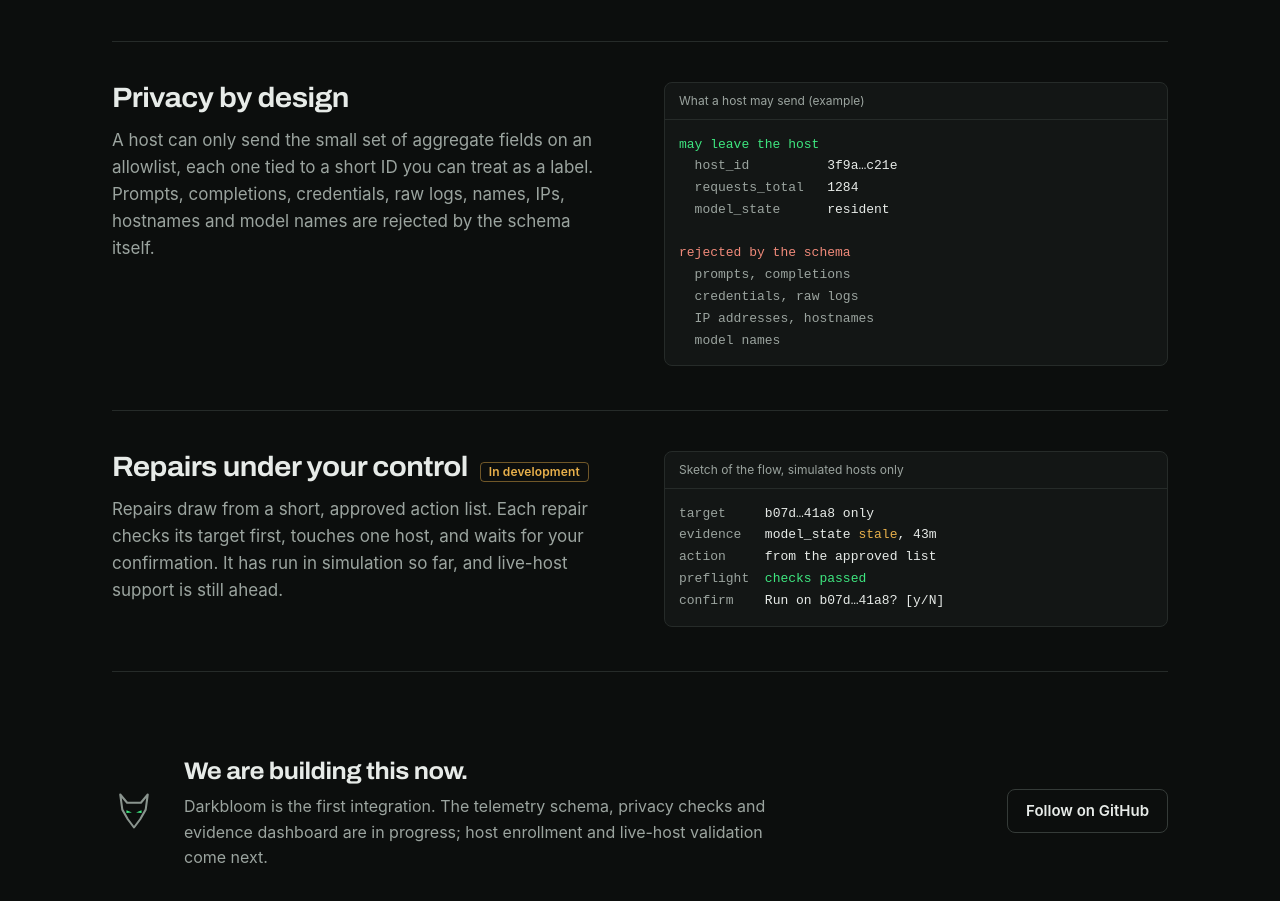
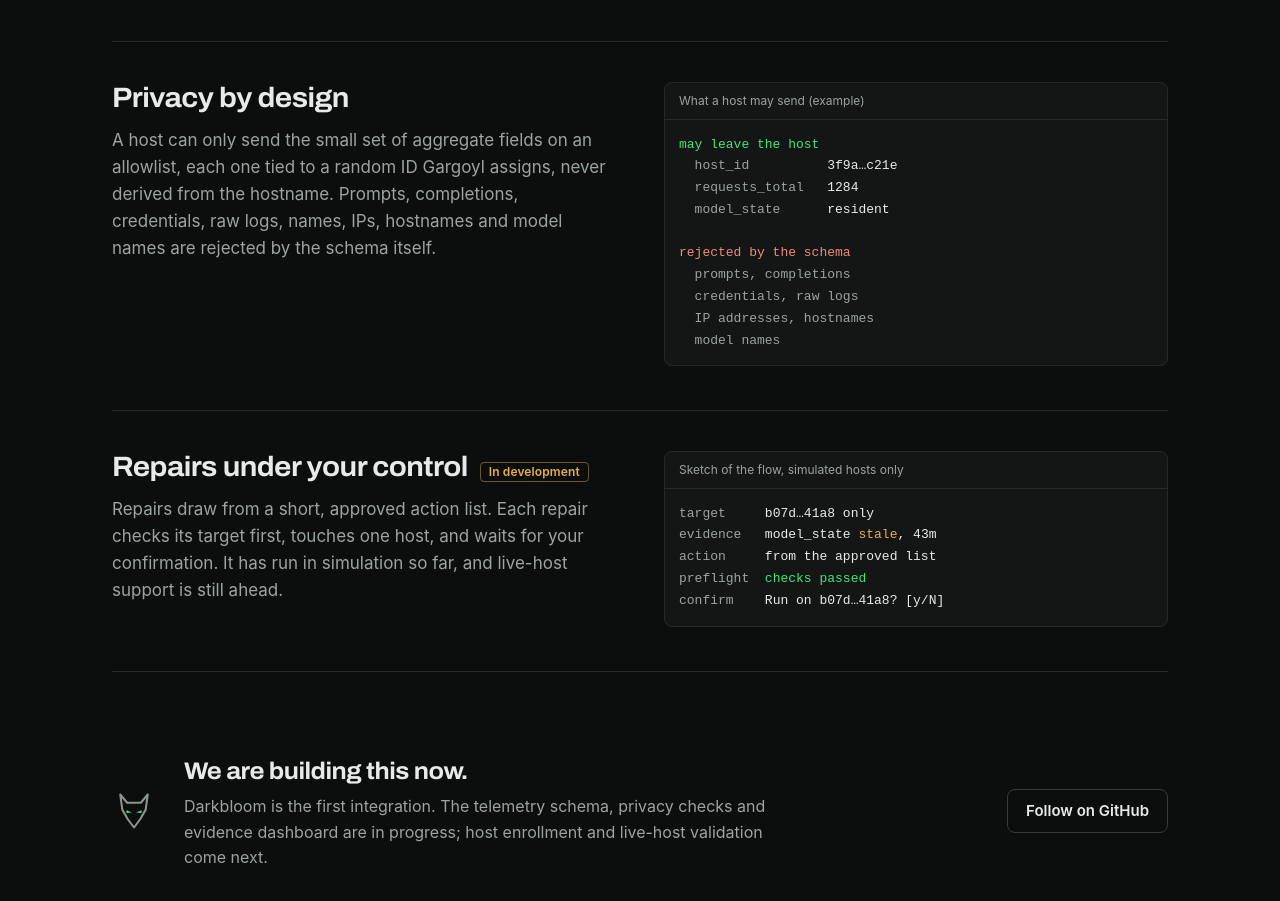
Before and after one commit to nhangen/gargoyl, a plain HTML site: page site/src/index.html in a window 1280 px wide. Shown: the part 1247-2148 px from the top of the page. Drawn offline with Linux system fonts and the light colour scheme.

Commit message:
site: describe the host ID as assigned and opaque, not a label
The contract defines host_id as an assigned canonical UUID, never derived
from the hostname, and lists local host labels as sensitive data the
schema refuses. "A short ID you can treat as a label" said the opposite.

Co-Authored-By: Claude Opus 5.5 <noreply@anthropic.com>

```diff
--- a/site/src/index.html
+++ b/site/src/index.html
@@ -158,7 +158,7 @@
         <article class="principle">
           <div class="principle-text">
             <h3>Privacy by design</h3>
-            <p>A host can only send the small set of aggregate fields on an allowlist, each one tied to a short ID you can treat as a label. Prompts, completions, credentials, raw logs, names, IPs, hostnames and model names are rejected by the schema itself.</p>
+            <p>A host can only send the small set of aggregate fields on an allowlist, each one tied to a random ID Gargoyl assigns, never derived from the hostname. Prompts, completions, credentials, raw logs, names, IPs, hostnames and model names are rejected by the schema itself.</p>
           </div>
           <figure class="snippet">
             <figcaption>What a host may send (example)</figcaption>
```
